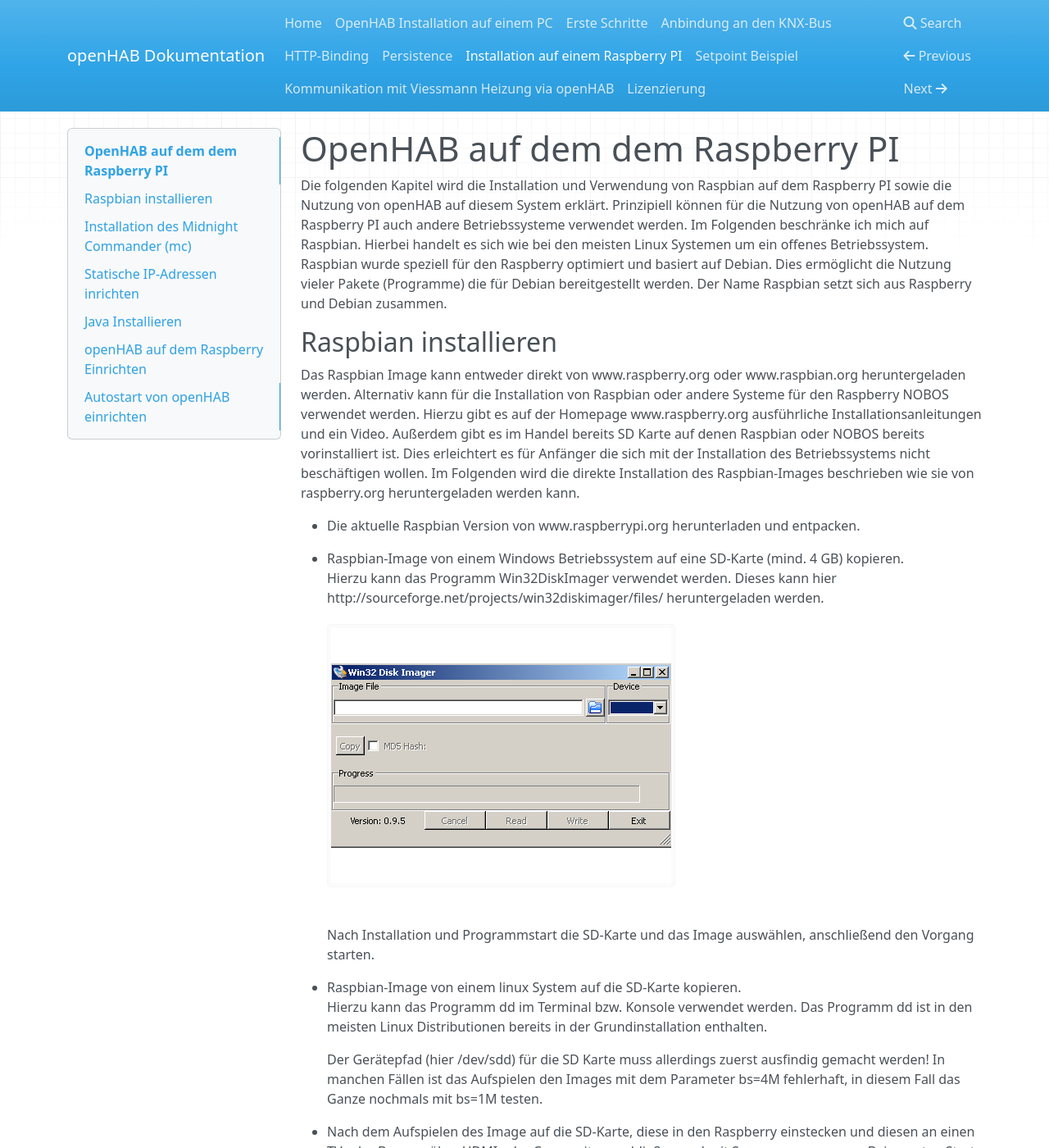
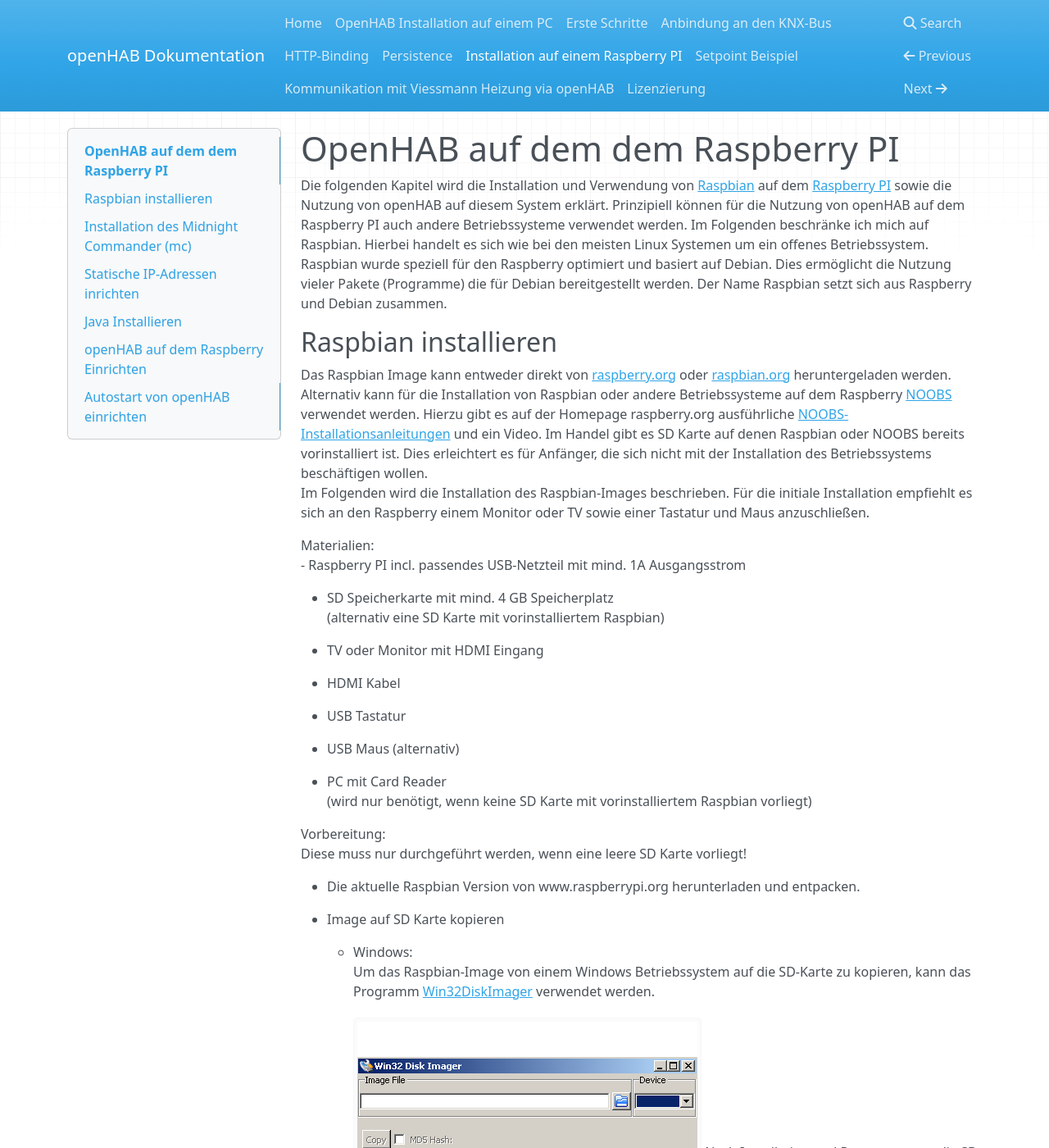
Before and after one commit to mepi0011/openhab.doc, an MkDocs documentation site: the page built from docs/Raspberry.md, in a window 1280 px wide and 1400 px high. Shown: the whole window at 82% size. Built offline with MkDocs 1.6.1, drawn with Linux system fonts in a browser that asks for light colours; nearby versions of some CDN libraries; old or Windows-style settings are respelled for this version of MkDocs; some of the changed text lies outside the part shown.

Commit message:
korrect some typing errors und update Raspberry installation

```diff
--- a/docs/Raspberry.md
+++ b/docs/Raspberry.md
@@ -1,8 +1,8 @@
 OpenHAB auf dem dem Raspberry PI
 ================================
 
-Die folgenden Kapitel wird die Installation und Verwendung von Raspbian
-auf dem Raspberry PI sowie die Nutzung von openHAB auf diesem System
+Die folgenden Kapitel wird die Installation und Verwendung von [Raspbian](www.raspbian.org "Raspbian.org Homepage")
+auf dem [Raspberry PI](http://www.raspberrypi.org/ "Raspberry PI Homepage") sowie die Nutzung von openHAB auf diesem System
 erklärt. Prinzipiell können für die Nutzung von openHAB auf dem
 Raspberry PI auch andere Betriebssysteme verwendet werden. Im Folgenden
 beschränke ich mich auf Raspbian. Hierbei handelt es sich wie bei den
@@ -15,57 +15,70 @@ Debian zusammen.
 Raspbian installieren
 ---------------------
 
-Das Raspbian Image kann entweder direkt von www.raspberry.org oder
-www.raspbian.org heruntergeladen werden. Alternativ kann für die
-Installation von Raspbian oder andere Systeme für den Raspberry NOBOS
-verwendet werden. Hierzu gibt es auf der Homepage www.raspberry.org
-ausführliche Installationsanleitungen und ein Video. Außerdem gibt es im
-Handel bereits SD Karte auf denen Raspbian oder NOBOS bereits
-vorinstalliert ist. Dies erleichtert es für Anfänger die sich mit der
-Installation des Betriebssystems nicht beschäftigen wollen. Im Folgenden
-wird die direkte Installation des Raspbian-Images beschrieben wie sie
-von raspberry.org heruntergeladen werden kann.
+Das Raspbian Image kann entweder direkt von [raspberry.org](http://www.raspberrypi.org/downloads/) oder
+[raspbian.org](http://raspbian.org/RaspbianImages) heruntergeladen werden. Alternativ kann für die
+Installation von Raspbian oder andere Betriebssysteme auf dem Raspberry [NOOBS](http://www.raspberrypi.org/downloads/)
+verwendet werden. Hierzu gibt es auf der Homepage raspberry.org
+ausführliche [NOOBS-Installationsanleitungen](http://www.raspberrypi.org/help/noobs-setup/) und ein Video. Im
+Handel gibt es SD Karte auf denen Raspbian oder NOOBS bereits vorinstalliert ist.
+Dies erleichtert es für Anfänger, die sich nicht mit der Installation des Betriebssystems beschäftigen wollen.
+Im Folgenden wird die Installation des Raspbian-Images beschrieben. Für die initiale Installation empfiehlt es sich an den Raspberry einem Monitor oder TV sowie einer Tastatur und Maus anzuschließen.
 
--   Die aktuelle Raspbian Version von www.raspberrypi.org herunterladen und entpacken.
+Materialien:
+- Raspberry PI incl. passendes USB-Netzteil mit mind. 1A Ausgangsstrom
 
--   Raspbian-Image von einem Windows Betriebssystem auf eine SD-Karte
-    (mind. 4 GB) kopieren.
-    Hierzu kann das Programm Win32DiskImager verwendet werden. Dieses
-    kann hier http://sourceforge.net/projects/win32diskimager/files/
-    heruntergeladen werden.
-    ![Eingabefenster von Win32 Disk Imager](images/win32-imagewriter.png "Eingabefenster von Win32 Disk Imager")
+- SD Speicherkarte mit mind. 4 GB Speicherplatz
+  (alternativ eine SD Karte mit vorinstalliertem Raspbian)
 
-    Nach Installation und Programmstart die SD-Karte und das Image auswählen, anschließend den Vorgang
-    starten.
+- TV oder Monitor mit HDMI Eingang
 
--   Raspbian-Image von einem linux System auf die SD-Karte kopieren.
-    Hierzu kann das Programm dd im Terminal bzw. Konsole verwendet werden. Das Programm dd ist in den meisten Linux Distributionen bereits in der Grundinstallation enthalten.
+- HDMI Kabel
 
-    Der Gerätepfad (hier /dev/sdd) für die SD Karte muss allerdings
-    zuerst ausfindig gemacht werden! In manchen Fällen ist das
-    Aufspielen den Images mit dem Parameter bs=4M fehlerhaft, in diesem
-    Fall das Ganze nochmals mit bs=1M testen.
+- USB Tastatur
 
--   Nach dem Aufspielen des Image auf die SD-Karte, diese in den
-    Raspberry einstecken und diesen an einen TV oder Beamer über HDMI
-    oder Composite anschließen und mit Spannung versorgen. Beim ersten
-    Start wird ein Konfigurationstool gestartet (siehe Bild) sollte dies
-    nicht der Fall sein, dann das Konfigurationstool wie folgt
-    aufgerufen werden: sudo raspi-config Im Konfigurationstool sollten
-    folgende Punkte nacheinander durchgeführt werden: Enable ssh (bei
-    der aktuellen Version nicht mehr Notwendig), change_pass,
-    configure_keyboard and expand_rootfs
+- USB Maus (alternativ)
 
--   Nach dem Einrichten der wichtigsten Einstellungen die Konfiguration
-    mit <Finish> abschließen. Der Raspberry boote neu, sollte dies
-    nicht der Fall sein, dann dies mit folgendem Befehl durchgeführt
-    werden:
-    `sudo reboot -now`
+- PC mit Card Reader
+  (wird nur benötigt, wenn keine SD Karte mit vorinstalliertem Raspbian vorliegt)
 
--   Nach einem Neustart kann man sich mit seinem eigenen Passwort
-    anmelden oder wenn dies nicht geändert wurde mit USER: pi,
-    Passwort:raspberry Achtung: Zu beginn ist die Tastatur nicht auf
-    deutsch eingestellt, wodurch y und z vertauscht sind!
+Vorbereitung:
+Diese muss nur durchgeführt werden, wenn eine leere SD Karte vorliegt!
+
+- Die aktuelle Raspbian Version von www.raspberrypi.org herunterladen und entpacken.
+
+- Image auf SD Karte kopieren
+    - Windows:
+      Um das Raspbian-Image von einem Windows Betriebssystem auf die SD-Karte zu kopieren, kann das Programm
+      [Win32DiskImager](http://sourceforge.net/projects/win32diskimager/files/) verwendet werden.
+      ![Eingabefenster von Win32 Disk Imager](images/win32-imagewriter.png "Eingabefenster von Win32 Disk Imager")
+      Nach Installation und Programmstart die SD-Karte und das Image auswählen, anschließend den Vorgang starten.
+    - Linux:
+      Unter Linux kann das Programm dd verwendet werden. Das Programm dd ist bei den meisten Linux Distributionen bereits in der Grundinstallation enthalten. Um die Befehle ausführen zu können müssen die folgenden Befehle in einer Konsole ausgeführt werden.
+      Um dd verwenden zu können, muss zuerst der Gerätepfad (hier /dev/sdd) für die SD Karte ausfindig gemacht werden!
+      1. `df -h` ausführen ohne gestekte SD Karte
+      2. SD Karte in Lesegerät stecken
+      3. `df -h` erneut ausführen die SD Karte sollte nun Beispielsweise wie folgt aufgeistet sein `/dev/mmcblk0pl` oder `/dev/sdd1`
+      4. `dd bs=4M if=<Pfad zum Image>/2014-12-24-wheezy-raspbian.img of=/dev/sdd` kopiert das Image auf die SD Karte
+      In manchen Fällen ist das Aufspielen des Images mit dem Parameter bs=4M fehlerhaft, in diesem Fall das Ganze nochmals mit bs=1M testen.
+
+- Nach dem Aufspielen des Image auf die SD-Karte, diese in den Raspberry einstecken und am TV oder Monitor sowie die Tastatur und Maus
+  anschließen. Beim ersten Start wird ein Konfigurationstool gestartet.
+  ![Raspbian Konfigurationstool](images/raspi-config.png "Konfigurationstool für Raspbian")
+  Sollte dies nicht der Fall sein, kann das Konfigurationstool mit folgenden Befehl gestartet werden:
+  ´sudo raspi-config Im Konfigurationstool sollten´
+  folgende Punkte im Konfigurationstool nacheinander durchführen:
+  1. Advanced Options --> ssh (ggf. bei neueren Version nicht mehr Notwendig)
+  2. Change User Password
+  3. Internationalisation Options (Sprache und Tastaturlayout)
+  4. Expand_Filesystems
+
+- Nach dem Einrichten der wichtigsten Einstellungen die Konfiguration mit <Finish> abschließen.
+  Der Raspberry boote neu, sollte dies nicht der Fall sein, kann dies mit dem Befehl durchgeführt werden:
+  `sudo reboot -now`
+
+- Nach einem Neustart kann man sich mit dem neu erstellten Passwort anmelden oder wenn dies nicht geändert wurde mit
+  USER: pi, Passwort:raspberry
+  Achtung: Zu beginn ist die Tastatur nicht auf deutsch eingestellt, wodurch y und z vertauscht sind!
 
 Installation des Midnight Commander (mc)
 ----------------------------------------
```
Also changed, not shown: docs/Beispiel.md (+1 -1 lines), docs/images/raspi-config.png (added).
